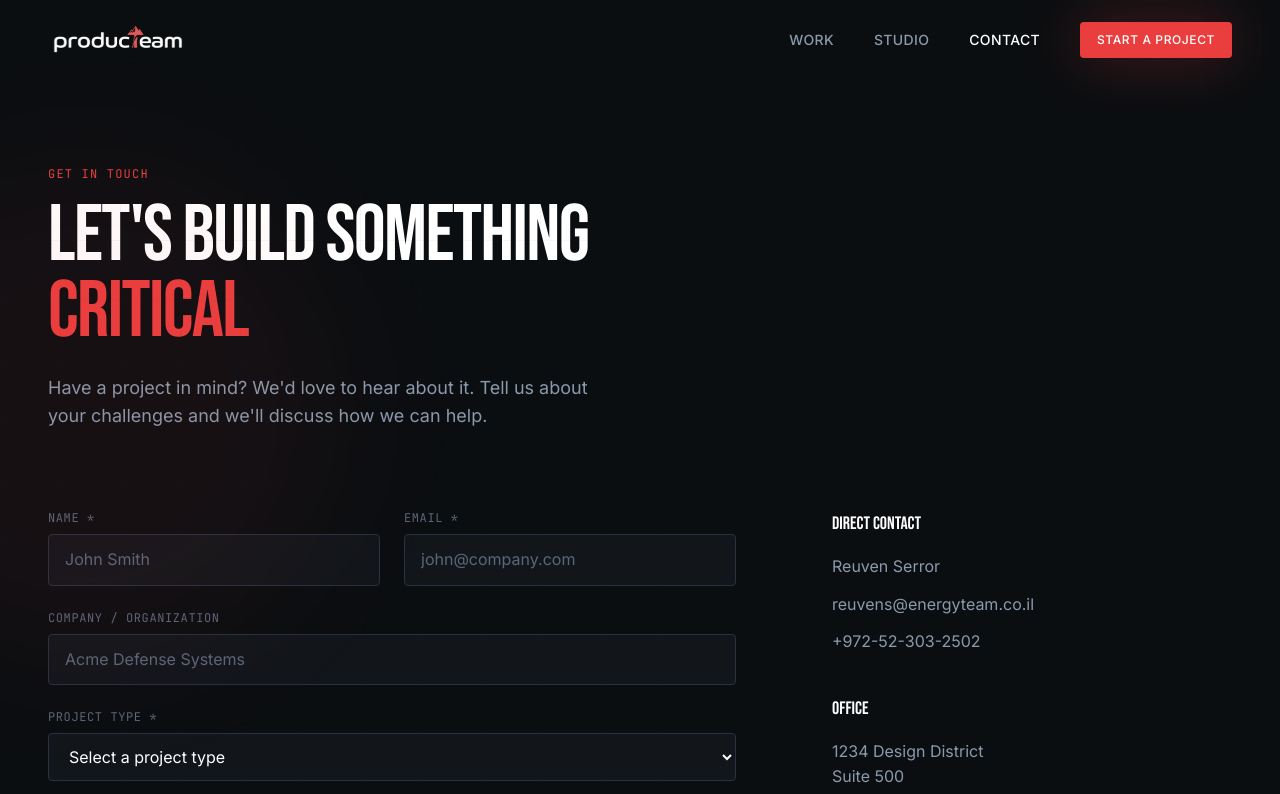
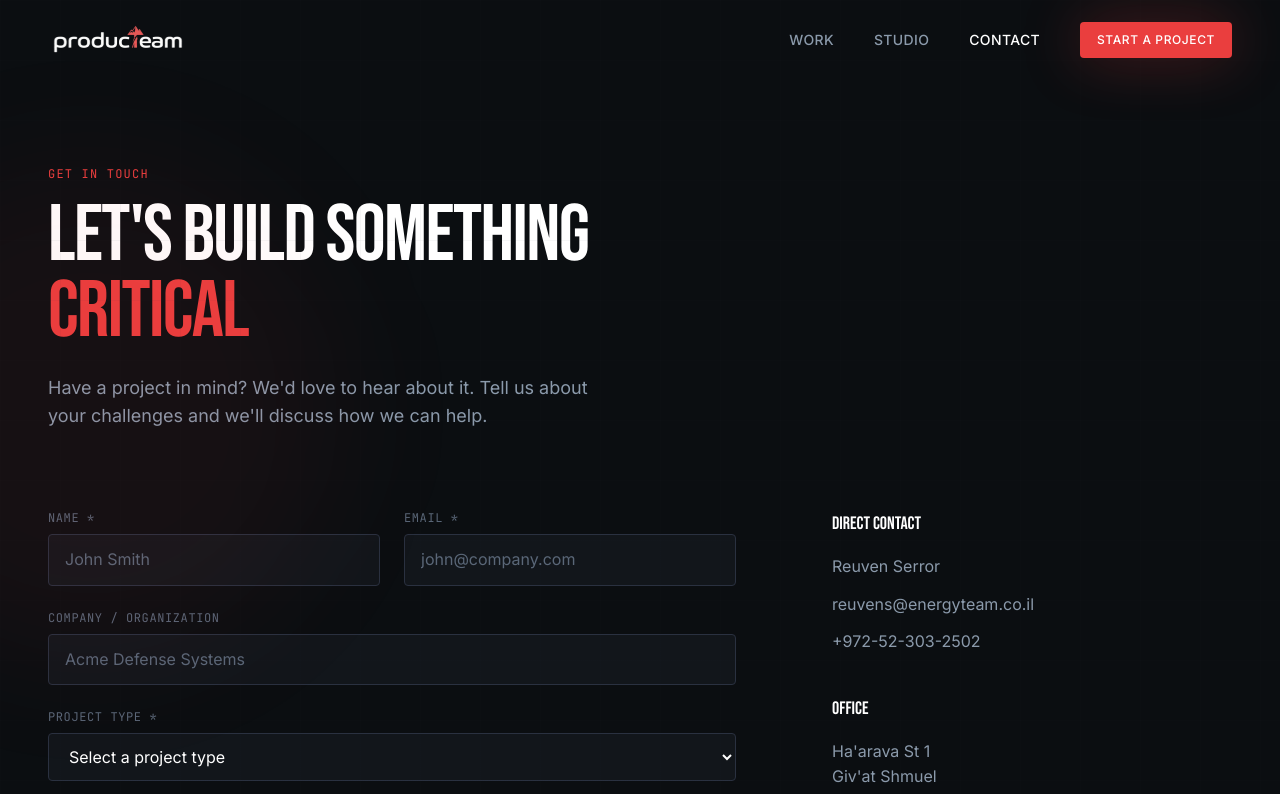
Before and after one commit to levyoren2904-bot/producteam-portfolio, a Next.js app: page /contact in a window 1280 px wide. Shown: the top 794 px of the page. Built offline with nearby package versions, Linux system fonts and the light colour scheme.

Commit message:
Update office address and studio experience years

```diff
--- a/app/contact/ContactInfo.tsx
+++ b/app/contact/ContactInfo.tsx
@@ -34,11 +34,9 @@ export function ContactInfo() {
       <div>
         <h3 className="mb-4 font-display text-lg">Office</h3>
         <address className="not-italic text-text-muted">
-          1234 Design District
+          Ha&apos;arava St 1
           <br />
-          Suite 500
-          <br />
-          San Francisco, CA 94102
+          Giv&apos;at Shmuel
         </address>
       </div>
 
--- a/app/studio/StudioHero.tsx
+++ b/app/studio/StudioHero.tsx
@@ -56,7 +56,7 @@ export function StudioHero() {
             className="mt-12 grid gap-8 border-t border-border pt-12 sm:grid-cols-3"
           >
             <div>
-              <div className="font-display text-4xl text-primary">15+</div>
+              <div className="font-display text-4xl text-primary">5+</div>
               <div className="mt-1 text-text-muted">
                 Years designing critical interfaces
               </div>
```
